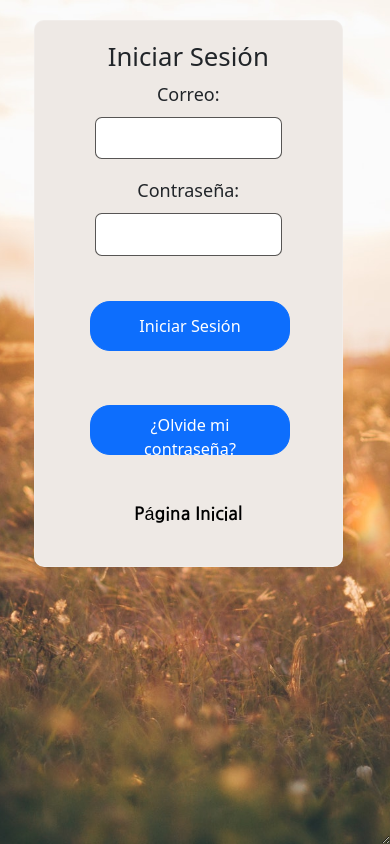
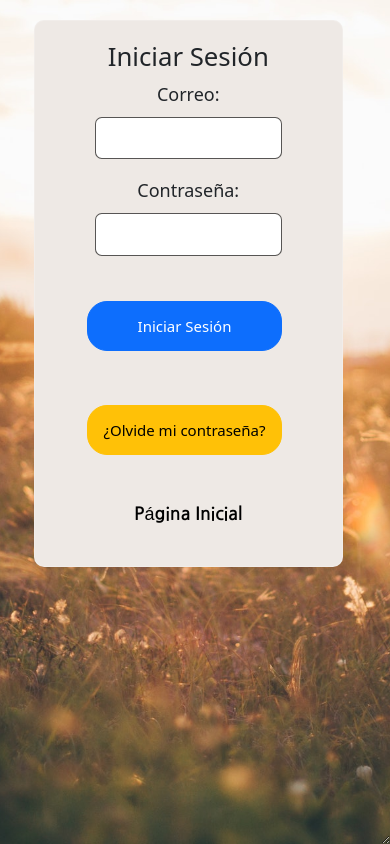
Before and after one commit to andersonNB/vet-app, a React (Vite) app: page /login in a window 390 px wide. Built offline with nearby package versions, Linux system fonts and the light colour scheme; a web font is replaced by a local one.

Commit message:
FIX: New media querie in component LoginPage

```diff
--- a/src/shared/components/auth/pages/ForgotPassword/ForgotPassword.jsx
+++ b/src/shared/components/auth/pages/ForgotPassword/ForgotPassword.jsx
@@ -1,11 +1,11 @@
 import React from "react";
-import "./ForgotPassword.scss";
 
 export const ForgotPassword = () => {
 	return (
 		<div>
 			<button
 				className="btn btn-primary row--button"
+				style={ { backgroundColor: '#ffc107', borderColor: '#ffc107', color: 'black' } }
 				data-bs-toggle="modal"
 				data-bs-target="#exampleModal"
 			>
--- a/src/shared/components/auth/pages/ForgotPassword/ForgotPassword.scss
+++ /dev/null
@@ -1,3 +0,0 @@
-.row--button {
-	font-size: 90%;
-}
--- a/src/shared/components/auth/pages/Login/LoginPage.jsx
+++ b/src/shared/components/auth/pages/Login/LoginPage.jsx
@@ -40,15 +40,12 @@ export const LoginPage = () => {
 									id="exampleInputPassword1"
 								/>
 							</div>
-							{/* <div className="container text-center containerRow ">
-
-							</div> */}
 							<div className="row formLogin__rowButtonsLogin">
 								<div className="col-auto" >
 									<div className="m-4">
 										<button
 											type="submit"
-											className="btn btn-primary row--button "
+											className="btn btn-primary row--button"
 											style={ { zIndex: "1" } }
 										>
 											Iniciar Sesión
--- a/src/shared/components/auth/pages/Login/LoginPage.scss
+++ b/src/shared/components/auth/pages/Login/LoginPage.scss
@@ -30,6 +30,7 @@
 	height: 50px;
 	width: 200px;
 	border-radius: 20px;
+	font-size: 90%;
 }
 
 .formLogin a {
@@ -68,6 +69,7 @@
 
 .goHome {
 	color: black !important;
+	text-decoration: underline;
 }
 
 .goHome:hover {
@@ -99,3 +101,11 @@
 		margin-left: -10px;
 	}
 }
+
+@media (max-width: 390px) {
+	.row--button {
+		margin-left: -11px;
+		font-size: 15px;
+		width: 50vw;
+	}
+}
```
